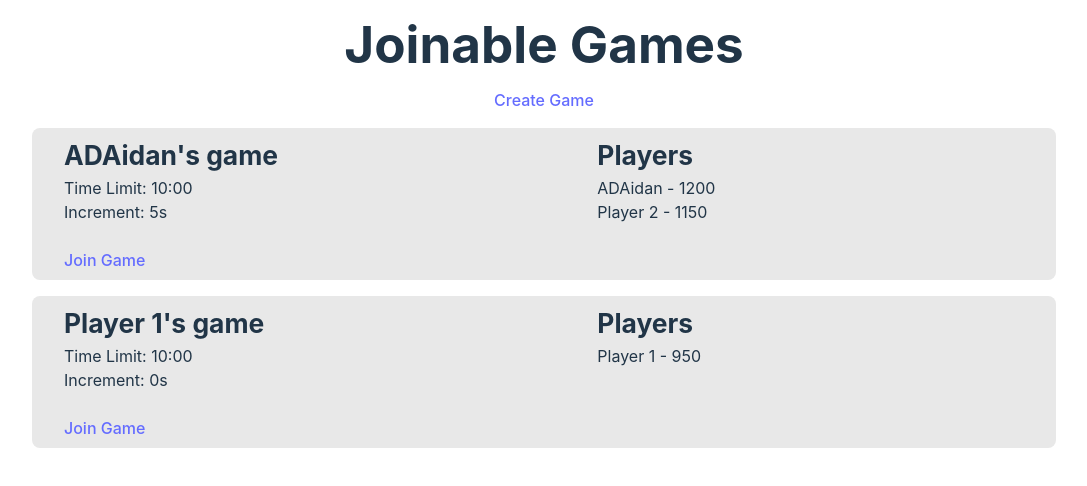
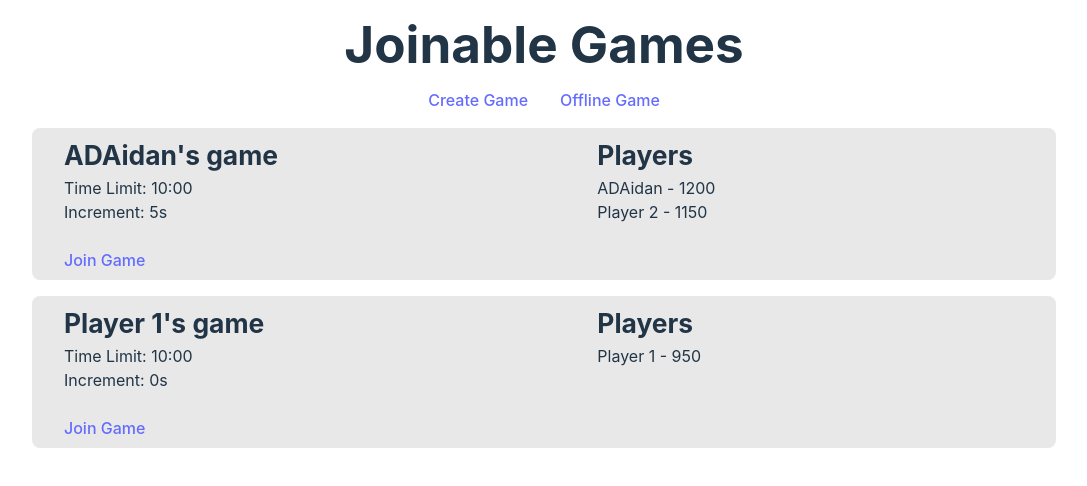
Before and after one commit to ADAidan/chess-app-react-mongodb-demo, a React (Vite) app: page /lobby in a window 1280 px wide. Shown: the top 486 px of the page, without its empty margins (96-1183 px from the left). Built offline with nearby package versions, Linux system fonts and the light colour scheme.

Commit message:
added offline game button to lobby page

```diff
--- a/src/components/lobby.css
+++ b/src/components/lobby.css
@@ -6,3 +6,15 @@
     width: 100%;
     flex: 1;
 }
+
+.lobby-buttons-container {
+    display: flex;
+    flex-direction: row;
+    align-items: center;
+    justify-content: center;
+    width: 100%;
+}
+
+.lobby-button {
+    margin: 0 1rem;
+}
--- a/src/components/lobby.jsx
+++ b/src/components/lobby.jsx
@@ -39,7 +39,10 @@ const Lobby = () => {
 				<h1 style={{
 					margin: '1rem',
 				}}>Joinable Games</h1>
-				<Link to='/create'>Create Game</Link>
+				<div className='lobby-buttons-container'>
+					<Link to='/create' className='lobby-button'>Create Game</Link>
+					<Link to='/offline' className='lobby-button'>Offline Game</Link>
+				</div>
 				{lobbies.map((lobby, index) => {
 					return (
 						<GameCard gameData={lobby} key={index} />
```
